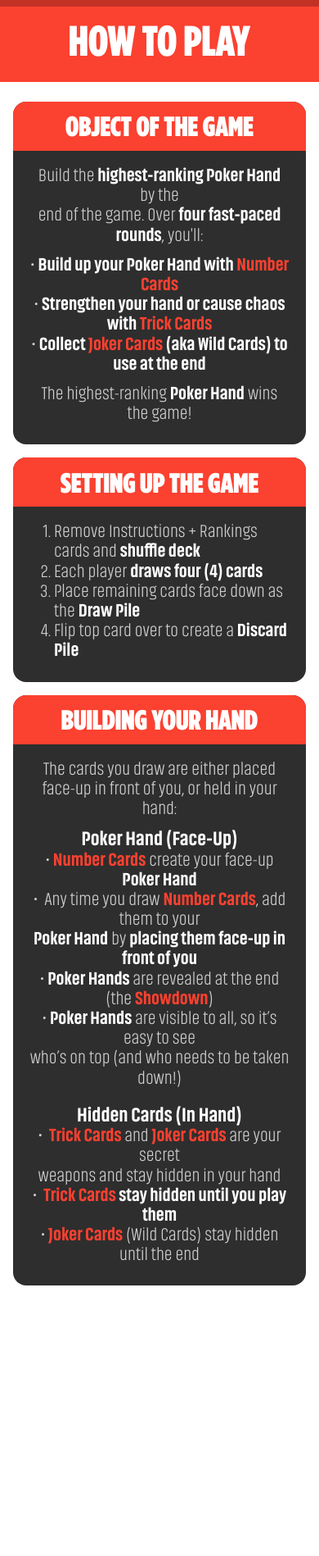
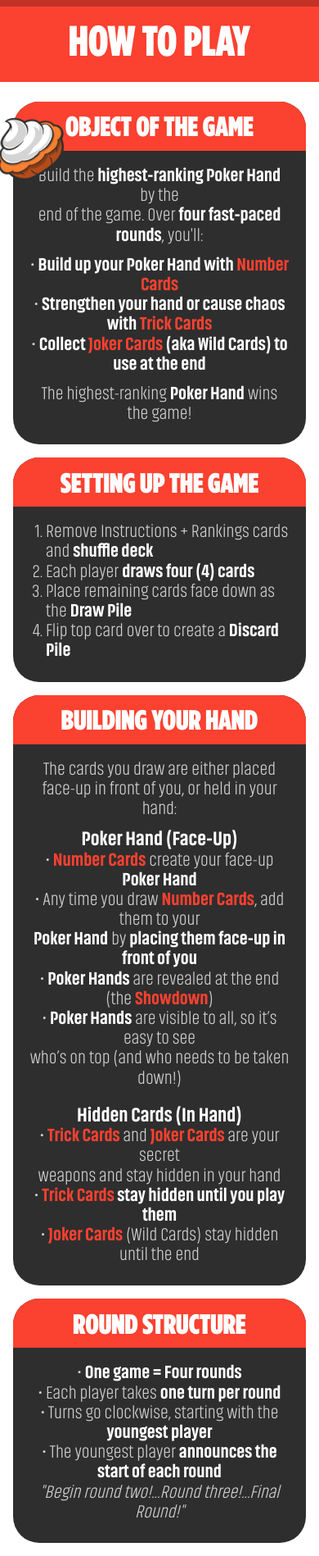
Before and after one commit to FuturaExtraBold/jokers, a React (Vite) app: page / in a window 390 px wide. Shown: the whole page at 82% size. Before the commit the page ends 1584 px from the top, so only its background shows below. Built offline with nearby package versions, Linux system fonts and the light colour scheme.

Commit message:
added AccentImage component

```diff
--- a/src/App.jsx
+++ b/src/App.jsx
@@ -1,7 +1,10 @@
 import "./App.scss";
 
+import pie from "./assets/pie.png";
+import AccentImage from "./components/AccentImage/AccentImage.jsx";
 import Header from "./components/Header/Header.jsx";
 import Panel from "./components/Panel/Panel.jsx";
+import { fluid } from "./utils/fluid.js";
 
 function App() {
   return (
@@ -12,6 +15,15 @@ function App() {
           <Panel
             textAlign="center"
             title="OBJECT OF THE GAME"
+            images={
+              <AccentImage
+                src={pie}
+                alt=""
+                width={fluid(80, 373)}
+                top={fluid(20, 120)}
+                left={fluid(-18, -100)}
+              />
+            }
             body={
               <>
                 <p className="body">
@@ -104,7 +116,7 @@ function App() {
                       <span className="body--large">Poker Hand</span>
                     </li>
                     <li>
-                      •&nbsp; Any time you draw{" "}
+                      •&nbsp;Any time you draw{" "}
                       <span className="body--large body--accent">
                         Number Cards
                       </span>
@@ -133,7 +145,7 @@ function App() {
                   <h3>Hidden Cards (In Hand)</h3>
                   <ul className="body body--list">
                     <li>
-                      •&nbsp;{" "}
+                      •&nbsp;
                       <span className="body--large body--accent">
                         Trick Cards
                       </span>{" "}
@@ -146,7 +158,7 @@ function App() {
                       weapons and stay hidden in your hand
                     </li>
                     <li>
-                      •&nbsp;{" "}
+                      •&nbsp;
                       <span className="body--large">
                         <span className="body--accent">Trick Cards</span> stay
                         hidden until you play them
@@ -164,6 +176,34 @@ function App() {
               </>
             }
           />
+          <Panel
+            title="ROUND STRUCTURE"
+            textAlign="center"
+            body={
+              <ul className="body body--list">
+                <li>
+                  •&nbsp;
+                  <span className="body--large">One game = Four rounds</span>
+                </li>
+                <li>
+                  •&nbsp;Each player takes{" "}
+                  <span className="body--large">one turn per round</span>
+                </li>
+                <li>
+                  •&nbsp;Turns go clockwise, starting with the{" "}
+                  <span className="body--large">youngest player</span>
+                </li>
+                <li>
+                  •&nbsp;The youngest player{" "}
+                  <span className="body--large">
+                    announces the start of each round
+                  </span>
+                  <br />
+                  <em>"Begin round two!...Round three!...Final Round!"</em>
+                </li>
+              </ul>
+            }
+          />
         </div>
       </div>
     </div>
--- /dev/null
+++ b/src/components/AccentImage/AccentImage.jsx
@@ -0,0 +1,24 @@
+import "./AccentImage.scss";
+
+import PropTypes from "prop-types";
+
+function AccentImage({ src, alt = "", width, top, left }) {
+  return (
+    <img
+      className="accent-image"
+      src={src}
+      alt={alt}
+      style={{ width, top, left }}
+    />
+  );
+}
+
+AccentImage.propTypes = {
+  src: PropTypes.string.isRequired,
+  alt: PropTypes.string,
+  width: PropTypes.string.isRequired,
+  top: PropTypes.string.isRequired,
+  left: PropTypes.string.isRequired,
+};
+
+export default AccentImage;
--- /dev/null
+++ b/src/components/AccentImage/AccentImage.scss
@@ -0,0 +1,5 @@
+.accent-image {
+  position: absolute;
+  z-index: 1;
+  pointer-events: none;
+}
--- a/src/components/Panel/Panel.jsx
+++ b/src/components/Panel/Panel.jsx
@@ -2,13 +2,16 @@ import "./Panel.scss";
 
 import PropTypes from "prop-types";
 
-function Panel({ title, body, textAlign }) {
+function Panel({ title, body, images, textAlign }) {
   return (
-    <div className={`panel ${textAlign ? `text-align--${textAlign}` : ""}`}>
-      <div className="panel__header">
-        <h2>{title}</h2>
+    <div className="panel-wrapper">
+      {images}
+      <div className={`panel ${textAlign ? `text-align--${textAlign}` : ""}`}>
+        <div className="panel__header">
+          <h2>{title}</h2>
+        </div>
+        <div className="panel__body">{body}</div>
       </div>
-      <div className="panel__body">{body}</div>
     </div>
   );
 }
@@ -16,6 +19,7 @@ function Panel({ title, body, textAlign }) {
 Panel.propTypes = {
   title: PropTypes.string.isRequired,
   body: PropTypes.node.isRequired,
+  images: PropTypes.node,
   textAlign: PropTypes.oneOf(["left", "center"]),
 };
 
--- a/src/components/Panel/Panel.scss
+++ b/src/components/Panel/Panel.scss
@@ -1,4 +1,9 @@
 @use "../../styles/mixins" as *;
+
+.panel-wrapper {
+  position: relative;
+  width: 100%;
+}
 
 .panel {
   position: relative;
@@ -7,7 +12,7 @@
   width: 100%;
   flex-direction: column;
   justify-content: center;
-  border-radius: fluid(16px, 80px);
+  border-radius: fluid(32px, 100px);
   margin-bottom: fluid(16px, 60px);
   background-color: var(--color-grey);
 }
@@ -28,7 +33,8 @@
   height: 100%;
   flex-direction: column;
   justify-content: center;
-  padding: fluid(20px, 60px) fluid(20px, 70px) fluid(24px, 80px);
+  padding: fluid(20px, 60px) fluid(20px, 40px) fluid(24px, 80px)
+    fluid(20px, 70px);
 }
 
 .panel__body > *:not(:last-child) {
--- a/src/styles/_typography.scss
+++ b/src/styles/_typography.scss
@@ -44,7 +44,7 @@ h3 {
 }
 
 .body--list-numbered {
-  padding-left: fluid(30px, 100px);
+  padding-left: fluid(20px, 80px);
   list-style-type: decimal;
 }
 
--- /dev/null
+++ b/src/utils/fluid.js
@@ -0,0 +1,7 @@
+export function fluid(min, max, minVw = 540, maxVw = 1920) {
+  const slope = (max - min) / (maxVw - minVw);
+  const intercept = min - slope * minVw;
+  const clampMin = Math.min(min, max);
+  const clampMax = Math.max(min, max);
+  return `clamp(${clampMin}px, ${intercept}px + ${slope * 100}vw, ${clampMax}px)`;
+}
```
Also changed, not shown: src/assets/pie.png (added).
